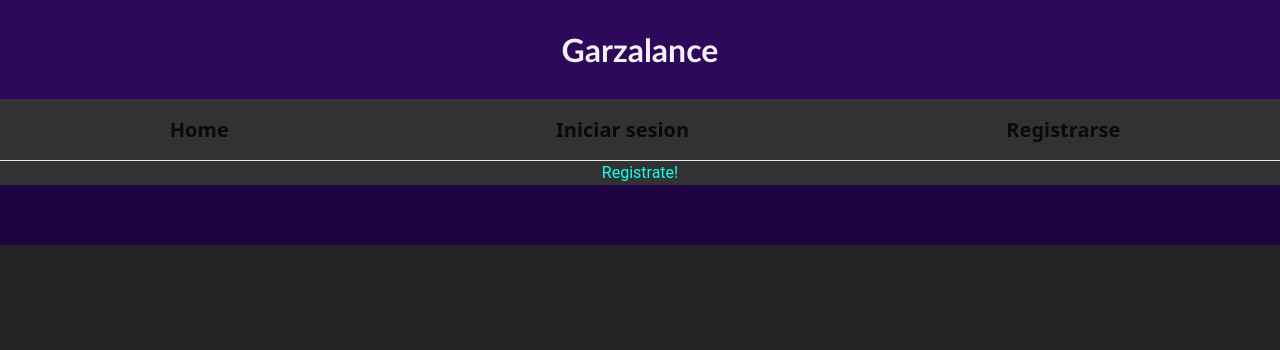
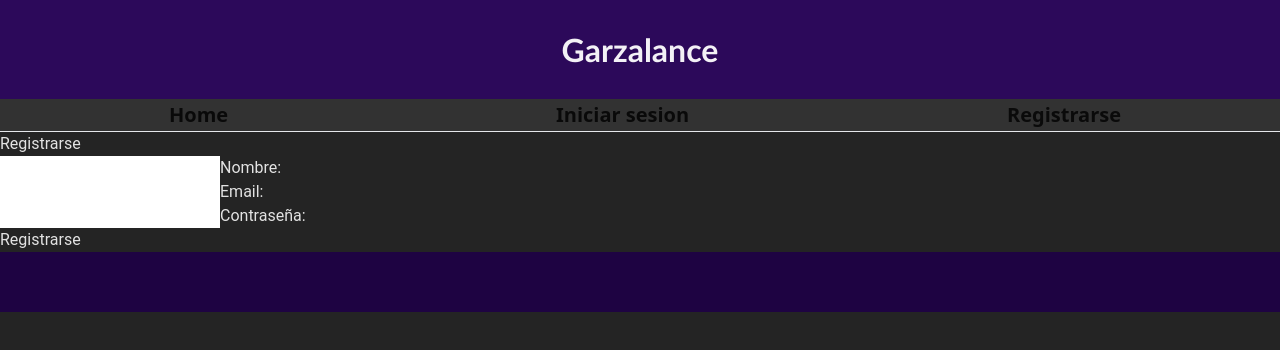
Before and after one commit to Leo64xl/garzalance, a React (Vite) app: page /register in a window 1280 px wide. Shown: the top 350 px of the page. Built offline with nearby package versions, Linux system fonts and the light colour scheme.

Commit message:
avance mañanero

```diff
--- a/src/App.css
+++ b/src/App.css
@@ -3,6 +3,13 @@
   max-height: 300px;
   margin: 0;
   padding: 0rem;
+}
+
+.header {
+  display: flex;
+  justify-content: space-between;
+  align-items: center;
+  padding: 15px;
 }
 
 #elemento-a-mover {
--- a/src/App.jsx
+++ b/src/App.jsx
@@ -5,6 +5,9 @@ import Home from "./pages/Home";
 import Default from "./pages/Default";
 import Dashboard from "./pages/Dashboard";
 import Register from './pages/Register';
+import MenuPrincipal from './pages/MenuPrincipal';
+import Seccion_1 from './pages/Seccion_1';
+import PrivateRoute from './router/PrivateRoute';
 
 
 function App () {
@@ -17,6 +20,16 @@ function App () {
              <Route path="/register" element={<Register />} />
              <Route path="/home" element={<Home />} />
              <Route path="/dashboard" element={<Dashboard />} />
+              <Route path="/seccion_1" element={<Seccion_1 />} />
+              <Route path="/register" element={<Register />} />
+              <Route
+              path="/MenuPrincipal"
+              element={
+                <PrivateRoute>
+                   <MenuPrincipal />
+                </PrivateRoute>
+              }
+              />
              <Route path="*" element={<Default />} />
            </Route>
       </Routes>
--- /dev/null
+++ b/src/hook/useForm.js
@@ -0,0 +1,29 @@
+import React from 'react'
+import { useState } from 'react'
+
+export const useForm = ( initialForm = {} ) => {
+
+    const [formState, setFormState] = useState(initialForm);
+
+  const onInputChange = ({ target }) => {
+    const { name, value } = target;
+
+    setFormState ({
+      ...formState,
+      [name]: value
+    })
+  }
+
+  const onResetForm = () => {
+    setFormState(initialForm);
+  }
+
+  return {
+    ...formState,
+    formState,
+    onInputChange,
+    onResetForm,
+  }
+}
+
+export default useForm
--- a/src/pages/Dashboard.jsx
+++ b/src/pages/Dashboard.jsx
@@ -1,12 +1,80 @@
 import React from 'react'
 import '../Diseños_css/Dashboard.css';
+import { useForm } from '../hook/useForm';
+import { useNavigate } from 'react-router-dom';
 
 const Dashboard = () => {
+
+  const navigate = useNavigate();
+
+  const {name, email, password, onInputChange, onResetForm} =
+  useForm({
+    name: '',
+    email: '',
+    password: '',
+  })
+
+   const onLogin = (e) => {
+    e.preventDefault()
+
+    navigate('/MenuPrincipal', {
+      replace:true,
+      state: {
+        logged: true,
+        name
+      }
+    })
+
+    onResetForm();
+
+   }
+
   return (
-    <div>
+    <div className="wrapper">
+     <form onSubmit={onLogin}>
+      <h1>Iniciar sesión</h1>
 
-      <div>Login</div>
+      <div className='input-group'>
+       <input
+         type='text'
+         name='name'
+         id='name'
+         value={name}
+         onChange={onInputChange}
+         required
+         autoComplete='off'
+       />
+       <label htmlFor='name'>Nombre:</label>
+      </div>
 
+      <div className='input-group'>
+       <input
+         type='email'
+         name='email'
+         id='email'
+         value={email}
+         onChange={onInputChange}
+         required
+         autoComplete='off'
+       />
+       <label htmlFor='email'>Email:</label>
+      </div>
+
+      <div className='input-group'>
+       <input
+         type='password'
+         name='password'
+         id='password'
+         value={password}
+         onChange={onInputChange}
+         required
+         autoComplete='off'
+       />
+       <label htmlFor='password'>Contraseña:</label>
+      </div>
+
+       <button>Entrar</button>
+     </form>
     </div>
   )
 }
--- a/src/pages/Layout.jsx
+++ b/src/pages/Layout.jsx
@@ -1,9 +1,33 @@
-import { Outlet, NavLink } from 'react-router-dom'
+import { Outlet, NavLink, useLocation, useNavigate } from 'react-router-dom'
 
 const Layout = () => {
+
+  const {state} = useLocation();
+  const navigate = useNavigate()
+
+  console.log(state)
+
+  const onLogout = () => {
+    navigate('/dashboard', {
+      replace:true,
+    })
+  }
+
   return (
-    <div className="secciones_nav">
-    <nav>
+    <div>
+
+    {
+      state?.logged ? (
+       <div className="user">
+         <span className="username">{state?.name}</span>
+         <button className="btn-logout" onClick={onLogout}>
+         Cerrar sesión
+         </button>
+       </div>
+
+      ) : (
+
+        <nav className="secciones_nav">
         <ul>
             <li>
                  <NavLink className="seccion_prueba" to="/home">Home</NavLink>
@@ -17,6 +41,10 @@ const Layout = () => {
         </ul>
     </nav>
 
+      )
+    }
+
+
    <hr />
 
    <Outlet />
--- /dev/null
+++ b/src/pages/MenuPrincipal.jsx
@@ -0,0 +1,10 @@
+import React from 'react'
+import '../Diseños_css/MenuPrincipal.css';
+
+const MenuPrincipal = () => {
+  return (
+    <div>MenuPrincipal</div>
+  )
+}
+
+export default MenuPrincipal
--- a/src/pages/Register.jsx
+++ b/src/pages/Register.jsx
@@ -1,12 +1,79 @@
 import React from 'react'
 import '../Diseños_css/Register.css';
+import { useForm } from '../hook/useForm';
+import { useNavigate } from 'react-router-dom';
 
 const Register = () => {
+
+  const navigate = useNavigate();
+
+  const {name, email, password, onInputChange, onResetForm} =
+  useForm({
+    name: '',
+    email: '',
+    password: '',
+  })
+
+    const onRegister = (e) => {
+     e.preventDefault()
+
+     navigate('/MenuPrincipal', {
+      replace:true,
+      state: {
+        logged: true,
+        name
+      }
+    })
+
+    onResetForm();
+    }
+
   return (
-    <div>
+    <div className="wrapper">
+     <form onSubmit={onRegister}>
+      <h1>Registrarse</h1>
 
-      <div>Registrate!</div>
+      <div className='input-group'>
+       <input
+         type='text'
+         name='name'
+         id='name'
+         value={name}
+         onChange={onInputChange}
+         required
+         autoComplete='off'
+       />
+       <label htmlFor='name'>Nombre:</label>
+      </div>
 
+      <div className='input-group'>
+       <input
+         type='email'
+         name='email'
+         id='email'
+         value={email}
+         onChange={onInputChange}
+         required
+         autoComplete='off'
+       />
+       <label htmlFor='email'>Email:</label>
+      </div>
+
+      <div className='input-group'>
+       <input
+         type='password'
+         name='password'
+         id='password'
+         value={password}
+         onChange={onInputChange}
+         required
+         autoComplete='off'
+       />
+       <label htmlFor='password'>Contraseña:</label>
+      </div>
+
+       <button>Registrarse</button>
+     </form>
     </div>
   )
 }
--- /dev/null
+++ b/src/router/PrivateRoute.jsx
@@ -0,0 +1,13 @@
+import React from 'react'
+import { Navigate, useLocation } from 'react-router-dom'
+
+const PrivateRoute = ({children}) => {
+
+    const {state} = useLocation()
+
+    return (
+    state?.logged ? children : <Navigate to='/seccion_1'  />
+  )
+}
+
+export default PrivateRoute
```
Also changed, not shown: src/Diseños_css/MenuPrincipal.css (added).
